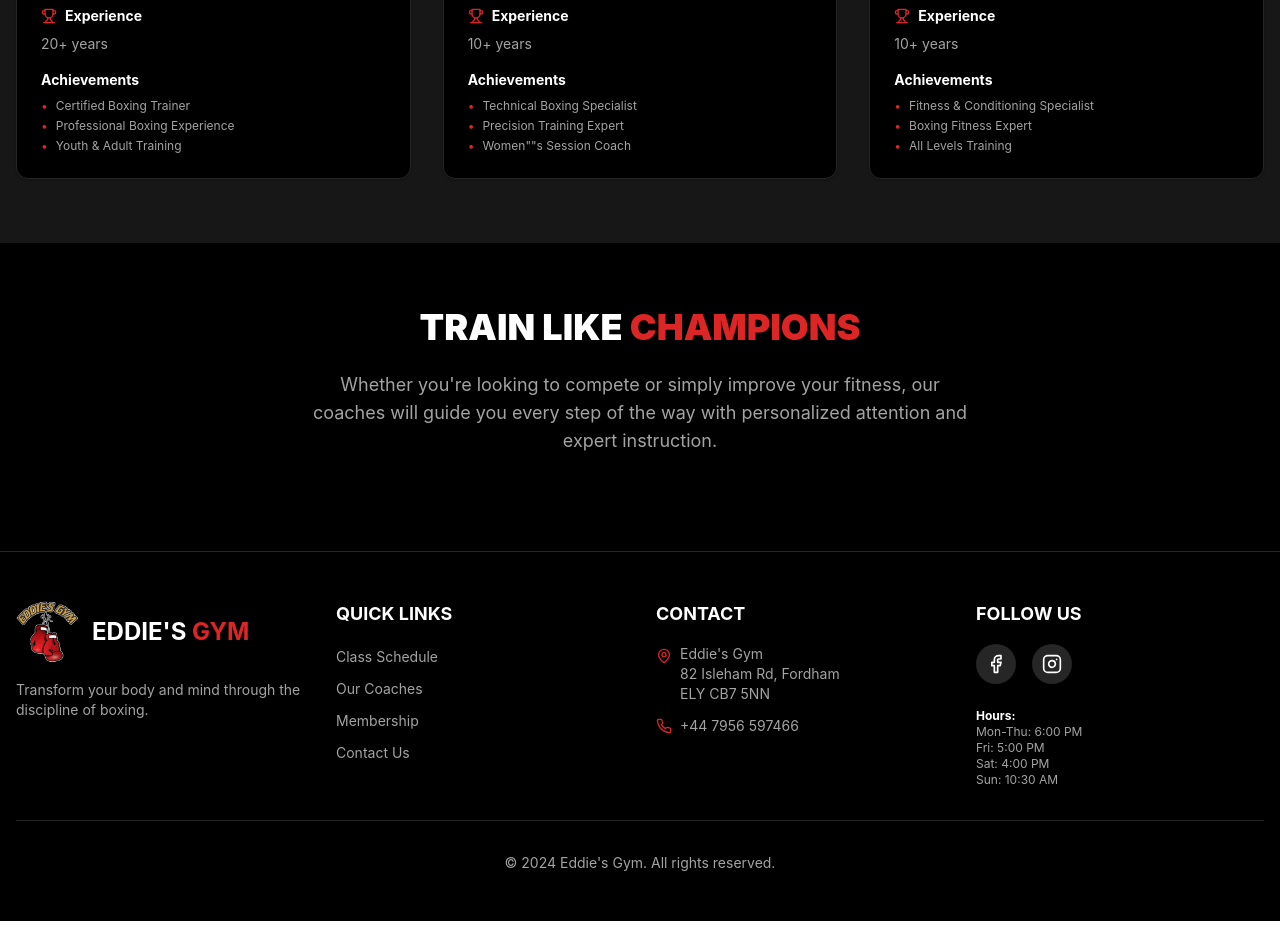
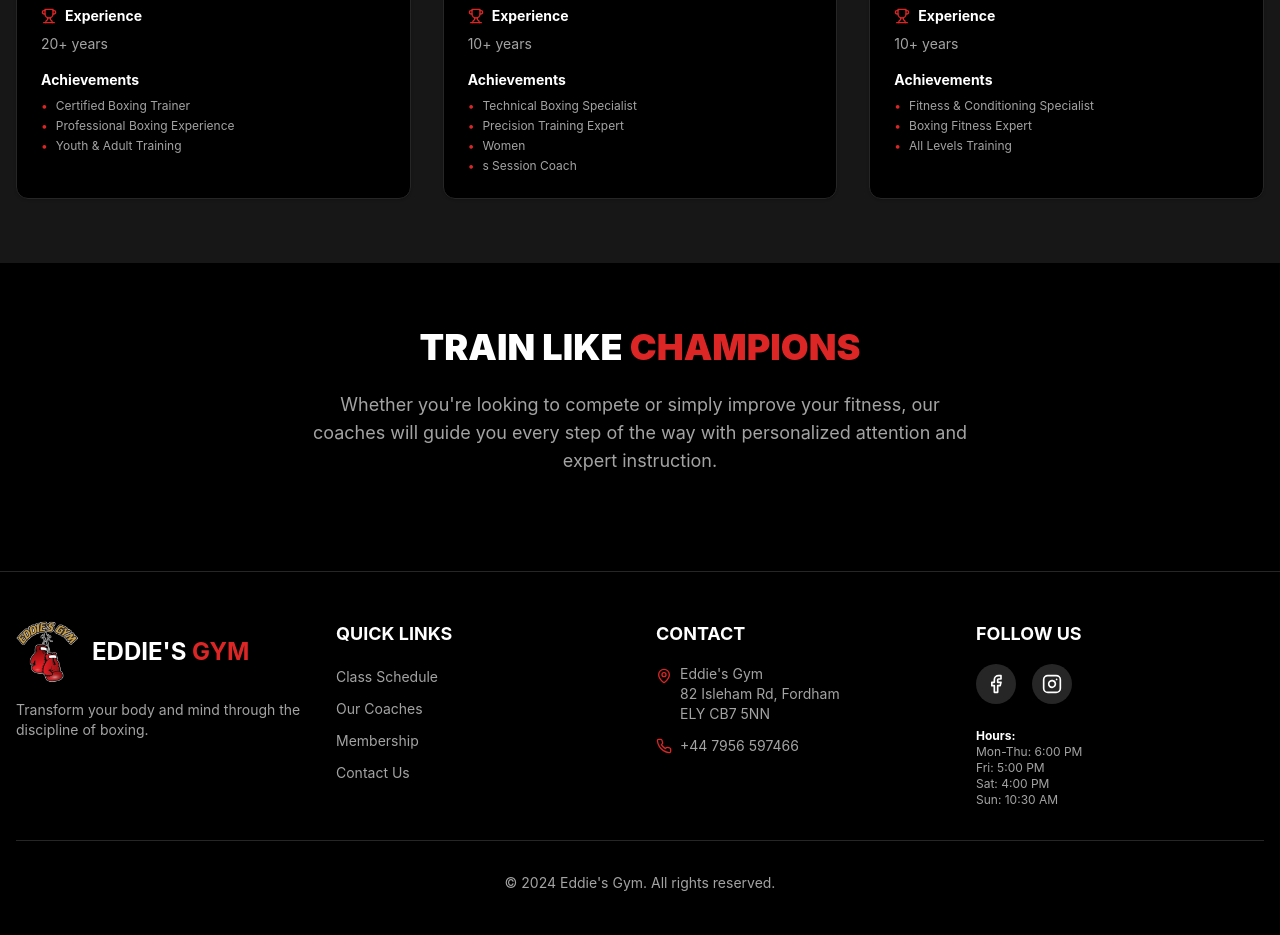
Before and after one commit to Halfpro6119/Eddies-Gym, a React (Vite) app: page /coaches in a window 1280 px wide. Shown: the part 980-1915 px from the top of the page. Built offline with nearby package versions, Linux system fonts and the light colour scheme.

Commit message:
Updated Coaches.tsx

```diff
--- a/src/pages/Coaches.tsx
+++ b/src/pages/Coaches.tsx
@@ -16,7 +16,7 @@ const Coaches = () => {
       role: 'Technical Coach',
       specialty: 'Technique & Footwork',
       experience: '10+ years',
-      achievements: ['Technical Boxing Specialist','Precision Training Expert', 'Women""s Session Coach'],
+      achievements: ['Technical Boxing Specialist','Precision Training Expert', 'Women', 's Session Coach'],
       image: '/toms_photo.jpeg',
     },
     {
```
